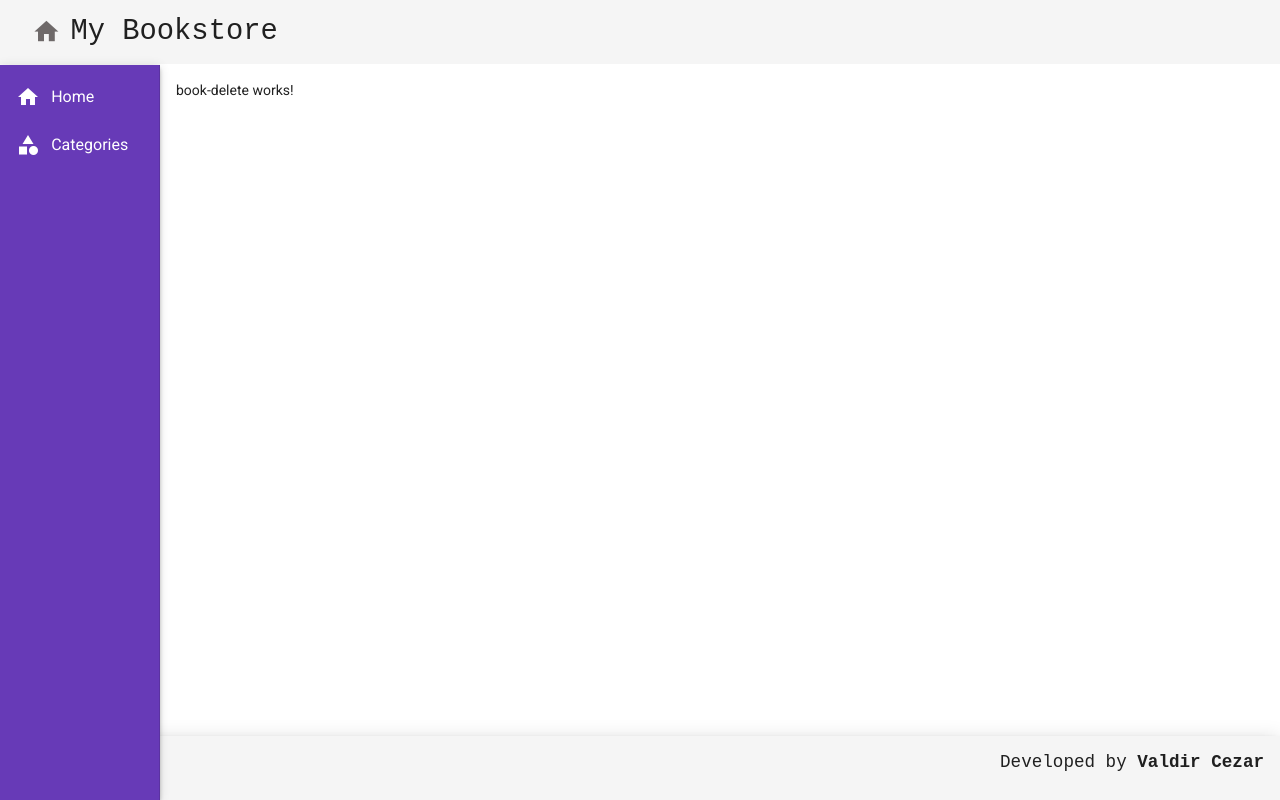
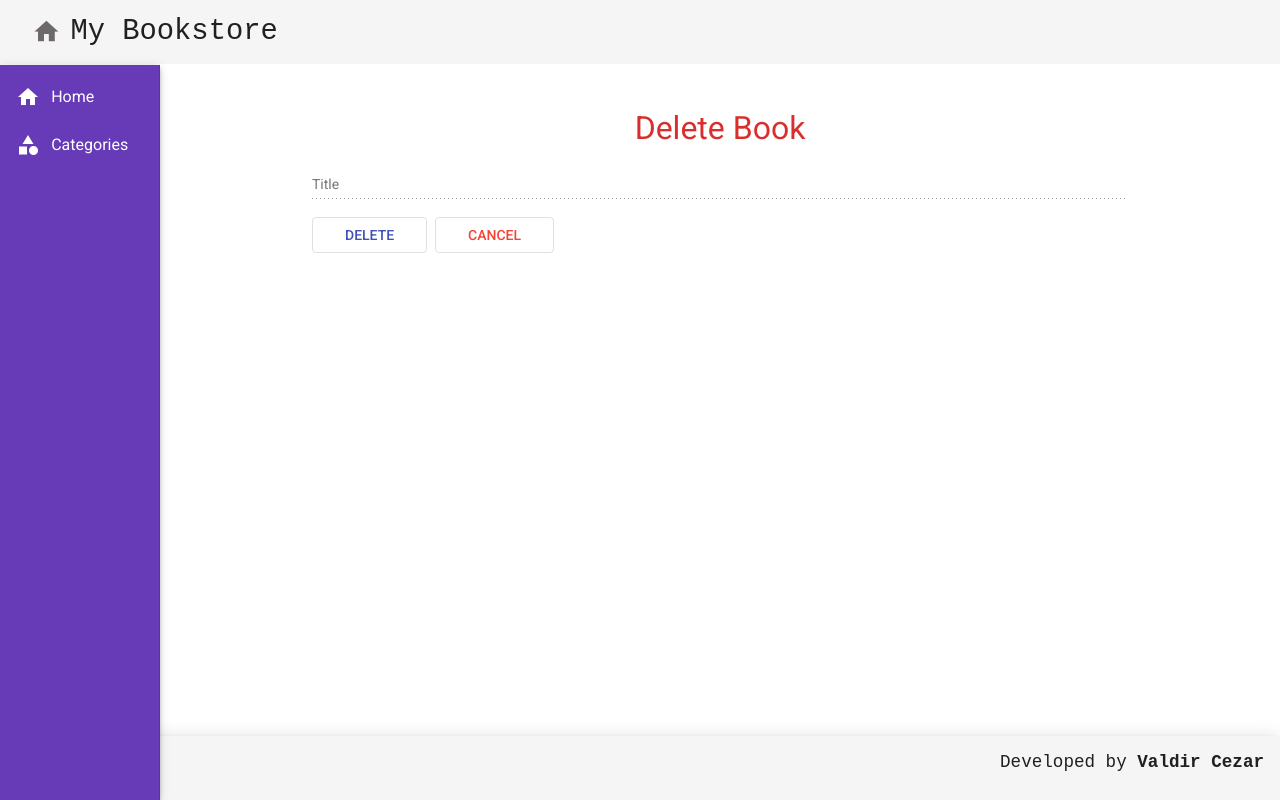
Before and after one commit to ValdirCezar/library-front, an Angular app: page /category/1/books/delete/1 in a window 1280 px wide. Built offline with nearby package versions, Linux system fonts and the light colour scheme; no server answers.

Commit message:
delete method implemented to book

```diff
--- a/src/app/views/book/book-delete/book-delete.component.css
+++ b/src/app/views/book/book-delete/book-delete.component.css
@@ -0,0 +1,26 @@
+form {
+    text-align: center;
+    width: 75%;
+    margin: 2rem auto 0 auto;
+}
+
+h1 {
+    font-size: 2rem;
+    font-weight: 400;
+    color: rgb(216, 46, 46);
+}
+
+.form {
+    width: 100%;
+}
+
+.buttons {
+    width: 100%;
+    text-align: initial;
+}
+
+button {
+    margin-right: .5rem;
+    padding-right: 2rem;
+    padding-left: 2rem;
+}
--- a/src/app/views/book/book-delete/book-delete.component.html
+++ b/src/app/views/book/book-delete/book-delete.component.html
@@ -1 +1,12 @@
-<p>book-delete works!</p>
+<form>
+    <h1>Delete Book {{ book.title }}</h1>
+    <mat-form-field class="form">
+        <mat-label>Title</mat-label>
+        <input matInput [(ngModel)]="book.title" disabled type="text" name="title">
+    </mat-form-field>
+
+    <div class="buttons">
+        <button mat-stroked-button (click)="delete()" color="primary">DELETE</button>
+        <button mat-stroked-button (click)="cancel()" color="warn">CANCEL</button>
+    </div>
+</form>
--- a/src/app/views/book/book-delete/book-delete.component.ts
+++ b/src/app/views/book/book-delete/book-delete.component.ts
@@ -1,4 +1,7 @@
 import { Component, OnInit } from '@angular/core';
+import { ActivatedRoute, Router } from '@angular/router';
+import { Book } from 'src/app/models/book.model';
+import { BookService } from '../book.service';
 
 @Component({
   selector: 'app-book-delete',
@@ -7,9 +10,38 @@ import { Component, OnInit } from '@angular/core';
 })
 export class BookDeleteComponent implements OnInit {
 
-  constructor() { }
+  book: Book = {
+    id: '',
+    title: ''
+  }
+
+  idCategory: string = ''
+
+  constructor(
+    private route: ActivatedRoute,
+    private router: Router,
+    private service: BookService) { }
 
   ngOnInit(): void {
+    this.idCategory = this.route.snapshot.paramMap.get("idcat")!
+    const id = this.route.snapshot.paramMap.get("id")!
+    this.service.findById(id).subscribe((response) => {
+      this.book = response;
+    })
+  }
+
+  delete(): void {
+    this.service.deleteById(this.book.id!).subscribe(() => {
+      this.router.navigate([`/category/${this.idCategory}/books`]);
+      this.service.ShowSuccessDeleteBook();
+    }), console.error(
+      this.service.ShowErrorCreateBook()
+    );
+
+  }
+
+  cancel(): void {
+    this.router.navigate([`/category/${this.idCategory}/books`]);
   }
 
 }
--- a/src/app/views/book/book.service.ts
+++ b/src/app/views/book/book.service.ts
@@ -23,6 +23,16 @@ export class BookService {
     return this.http.post<Book>(url, book);
   }
 
+  findById(id: string): Observable<Book>{
+    const url = `${this.baseUrl}/books/${id}`;
+    return this.http.get<Book>(url);
+  }
+
+  deleteById(id: string): Observable<void>{
+    const url = `${this.baseUrl}/books/${id}`;
+    return this.http.delete<void>(url)
+  }
+
   ShowSuccessCreateBook(): void {
     this._snackBar.open('Book successfully created!', 'close', {
       duration: 4000,
@@ -39,4 +49,12 @@ export class BookService {
     })
   }
 
+  ShowSuccessDeleteBook(): void {
+    this._snackBar.open('Book successfully deleted!', 'close', {
+      duration: 4000,
+      horizontalPosition: 'right',
+      verticalPosition: 'top'
+    })
+  }
+
 }
```
